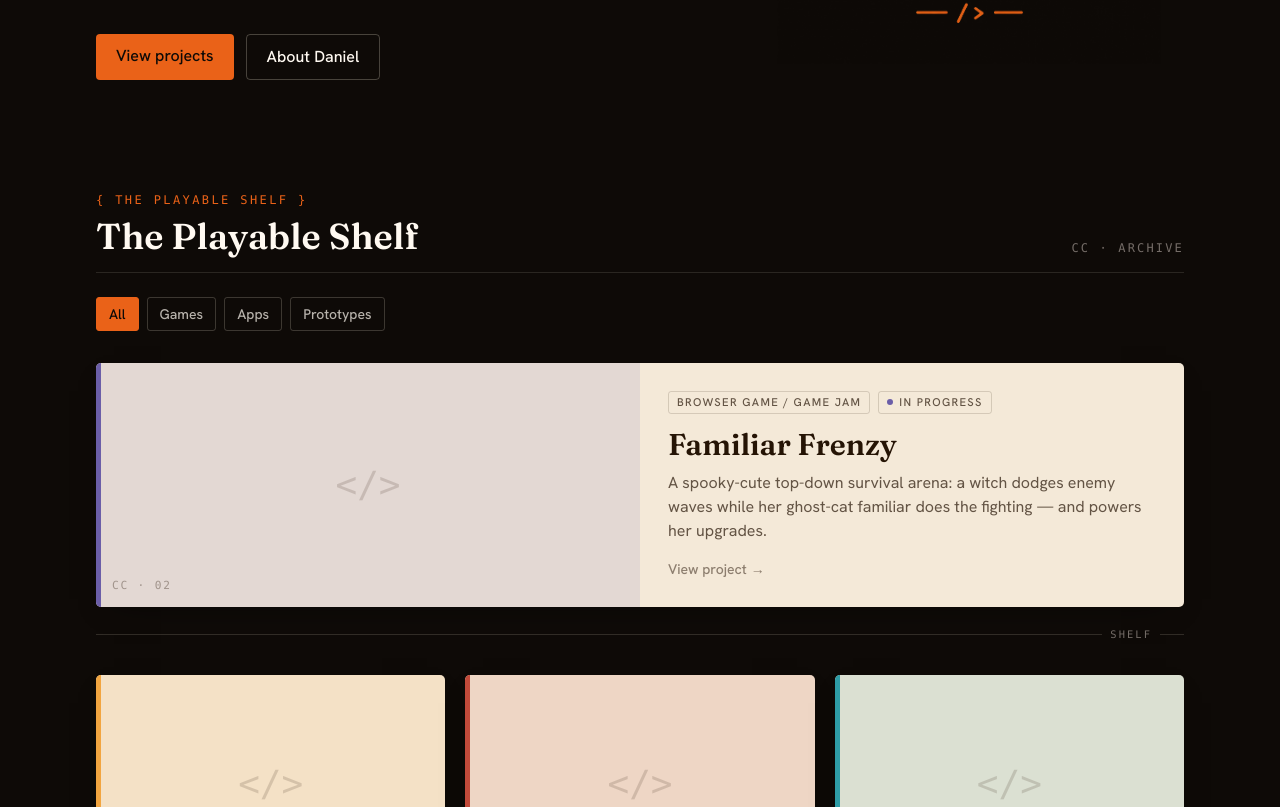
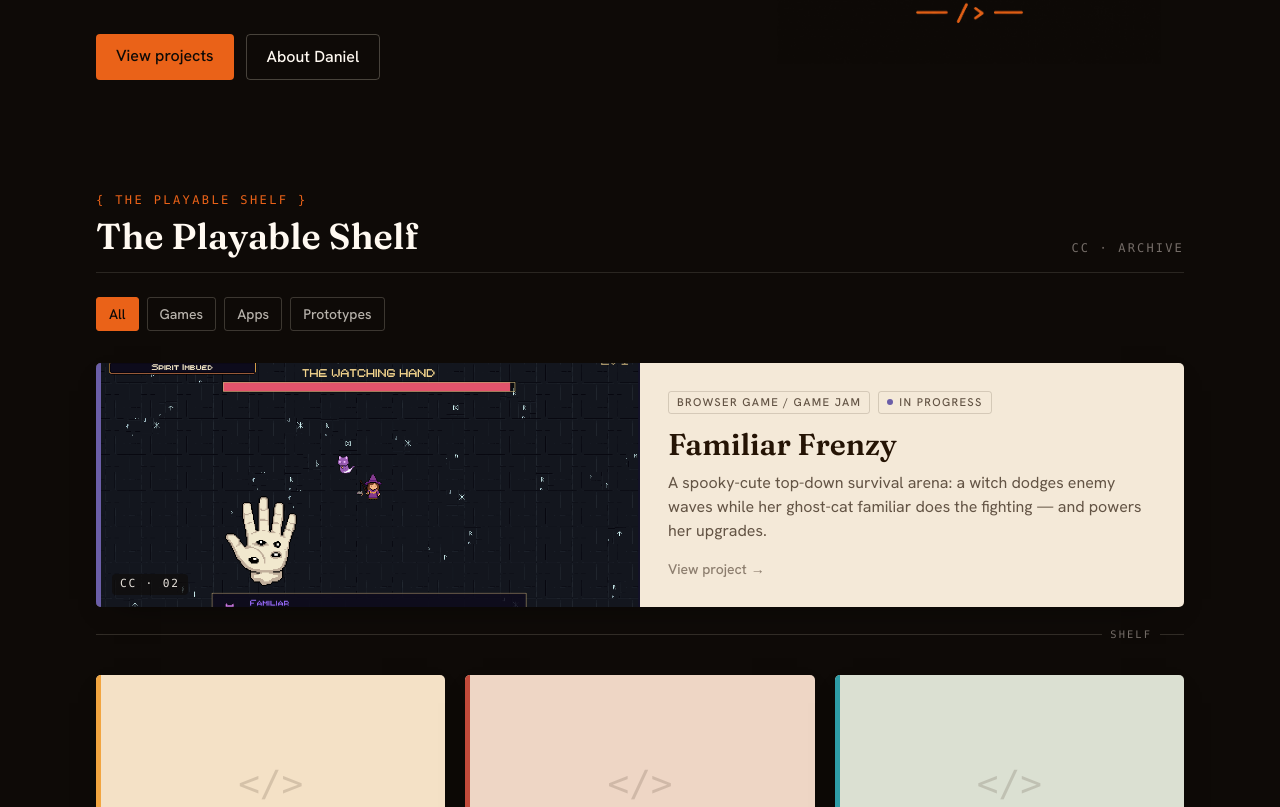
Before and after one commit to Cupcakechan/cocolito-collective, a Next.js app: page / in a window 1280 px wide. Shown: the part 476-1283 px from the top of the page. Built offline with nearby package versions, Linux system fonts and the light colour scheme.

Commit message:
Show hero screenshot on project cards when available

```diff
--- a/components/ProjectCard.tsx
+++ b/components/ProjectCard.tsx
@@ -1,5 +1,6 @@
 // components/ProjectCard.tsx
 import Link from "next/link";
+import Image from "next/image";
 import type { Project } from "@/lib/types";
 import ProjectBadge from "@/components/ProjectBadge";
 
@@ -15,6 +16,8 @@ export default function ProjectCard({ project, index, featured = false }: Props)
   const catalog = `CC · ${String(index + 1).padStart(2, "0")}`;
   // Expose the project accent as a CSS variable so hover styles can use it.
   const accentStyle = { "--accent": project.accent } as React.CSSProperties;
+  // Use the project's hero screenshot on the card when it exists.
+  const hero = project.heroImage;
 
   return (
     <Link
@@ -30,13 +33,29 @@ export default function ProjectCard({ project, index, featured = false }: Props)
         className="absolute left-0 top-0 z-10 h-full w-[5px] bg-[var(--accent)]"
       />
 
-      {/* preview area — placeholder until real screenshots are added */}
+      {/* preview area — real hero screenshot when present, accent placeholder otherwise */}
       <div
-        className={`relative flex items-center justify-center overflow-hidden ${
+        className={`relative overflow-hidden ${
           featured ? "min-h-[220px]" : "aspect-[16/10]"
-        }`}
-        style={{ backgroundColor: `${project.accent}1f` }}
+        } ${hero ? "" : "flex items-center justify-center"}`}
+        style={hero ? undefined : { backgroundColor: `${project.accent}1f` }}
       >
+        {hero ? (
+          <>
+            <Image
+              src={hero.src}
+              alt={hero.alt}
+              fill
+              sizes="(min-width: 640px) 50vw, 100vw"
+              className="object-cover transition-transform duration-300 group-hover:scale-[1.03]"
+            />
+            {/* keep the catalog tag legible on top of the photo */}
+            <span className="absolute bottom-3 left-4 rounded bg-espresso/60 px-2 py-0.5 font-mono text-[0.7rem] uppercase tracking-[0.16em] text-cream/90">
+              {catalog}
+            </span>
+          </>
+        ) : (
+          <>
             <span
               aria-hidden
               className="font-mono text-4xl text-ink/15 transition-colors duration-200 group-hover:text-[var(--accent)]"
@@ -46,6 +65,8 @@ export default function ProjectCard({ project, index, featured = false }: Props)
             <span className="absolute bottom-3 left-4 font-mono text-[0.7rem] uppercase tracking-[0.16em] text-ink/35">
               {catalog}
             </span>
+          </>
+        )}
       </div>
 
       {/* body */}
```
Lines whose indentation alone changed are shown as unchanged.
